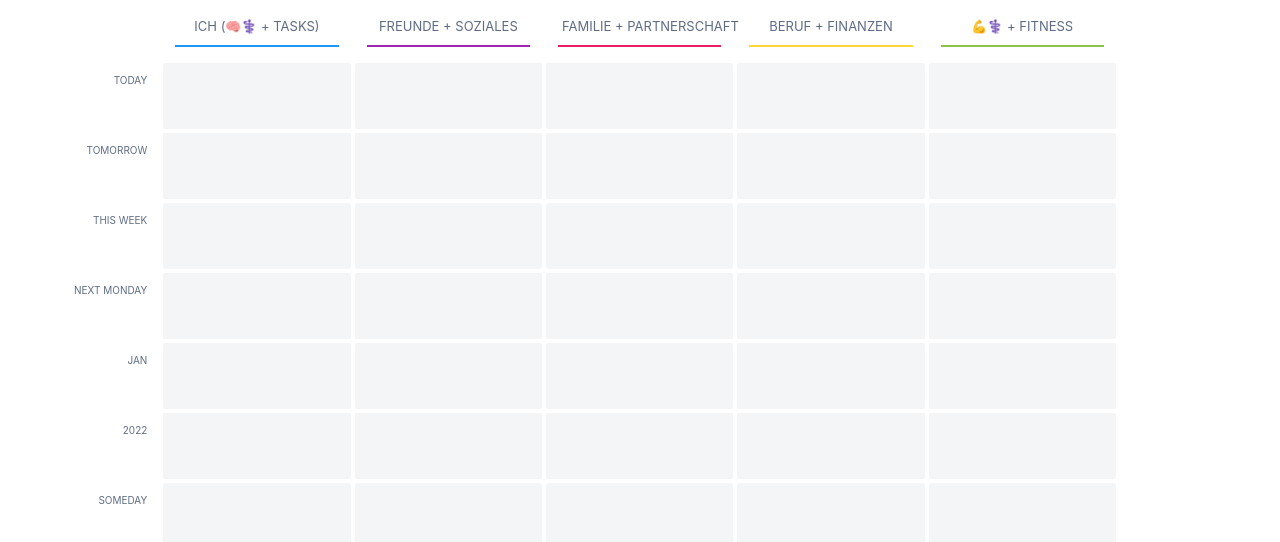
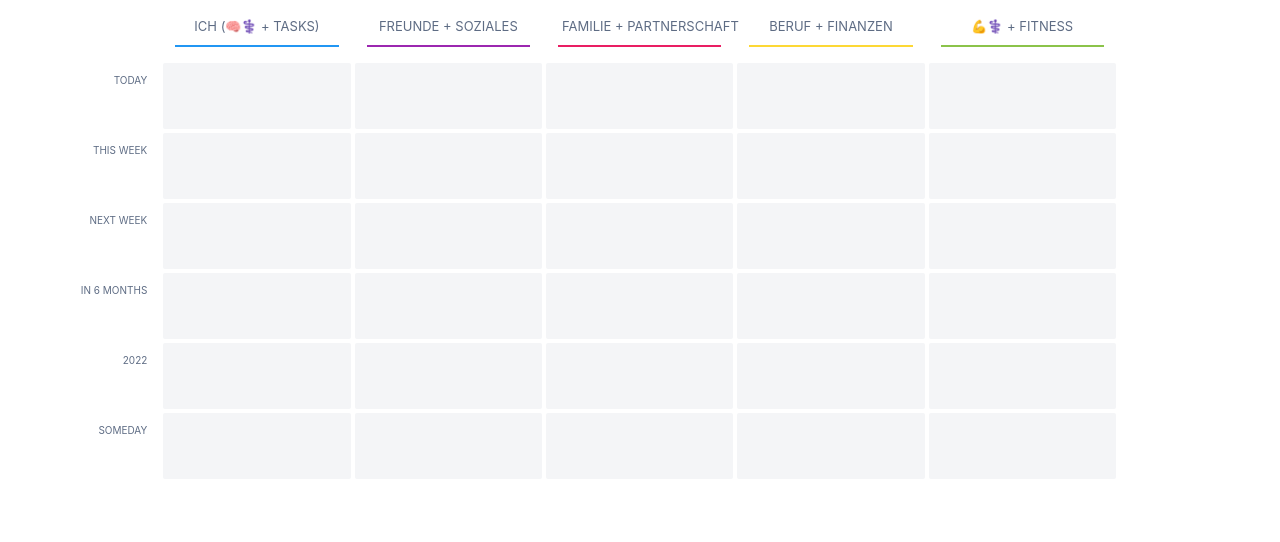
Before and after one commit to weeebr/tasks-board, an Angular app: page / in a window 1280 px wide. Shown: the top 542 px of the page. Built offline with nearby package versions, Linux system fonts and the light colour scheme.

Commit message:
better area names

```diff
--- a/src/constants/data-mockup.js
+++ b/src/constants/data-mockup.js
@@ -1,10 +1,9 @@
 const boardData = {
   areas: [
     { name: "Today" },
-    { name: "Tomorrow" },
     { name: "This week" },
-    { name: "Next monday" },
-    { name: "Jan" },
+    { name: "Next week" },
+    { name: "in 6 months" },
     { name: "2022" },
     { name: "Someday" }
   ],
```
